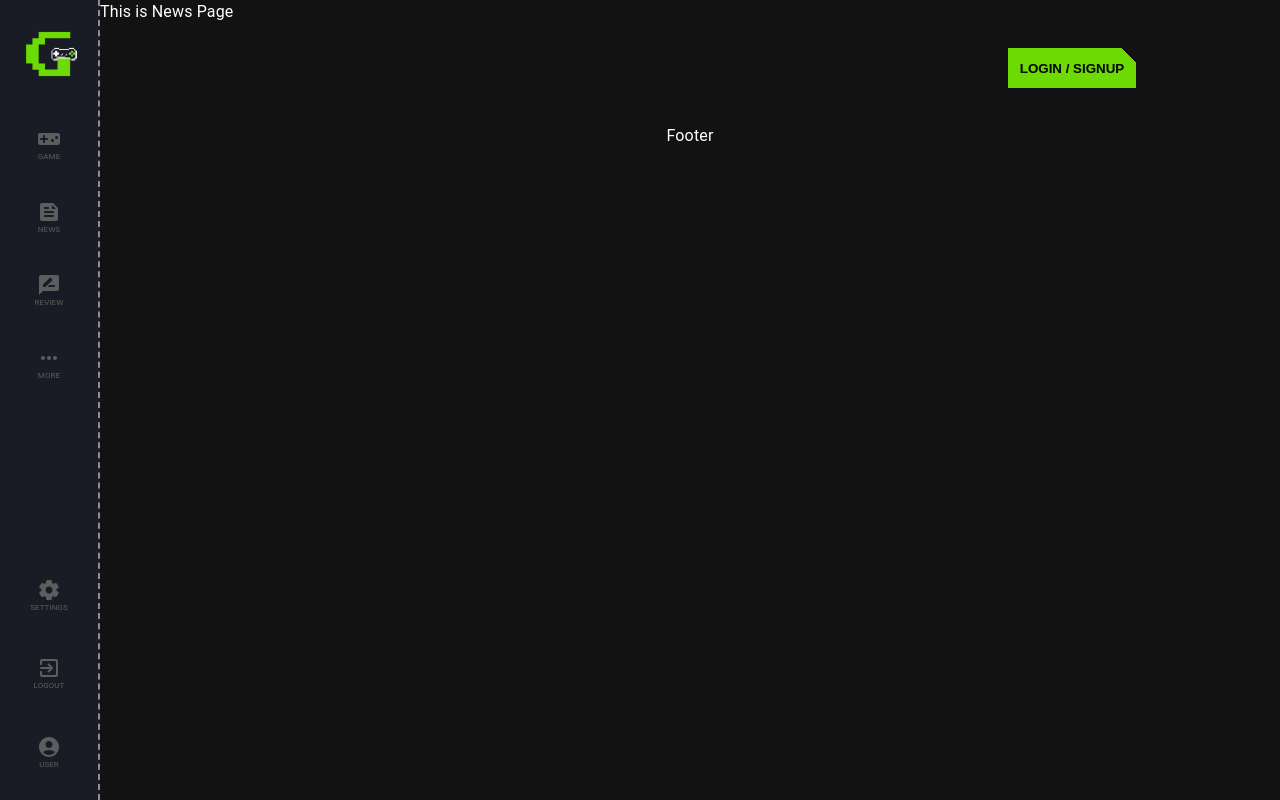
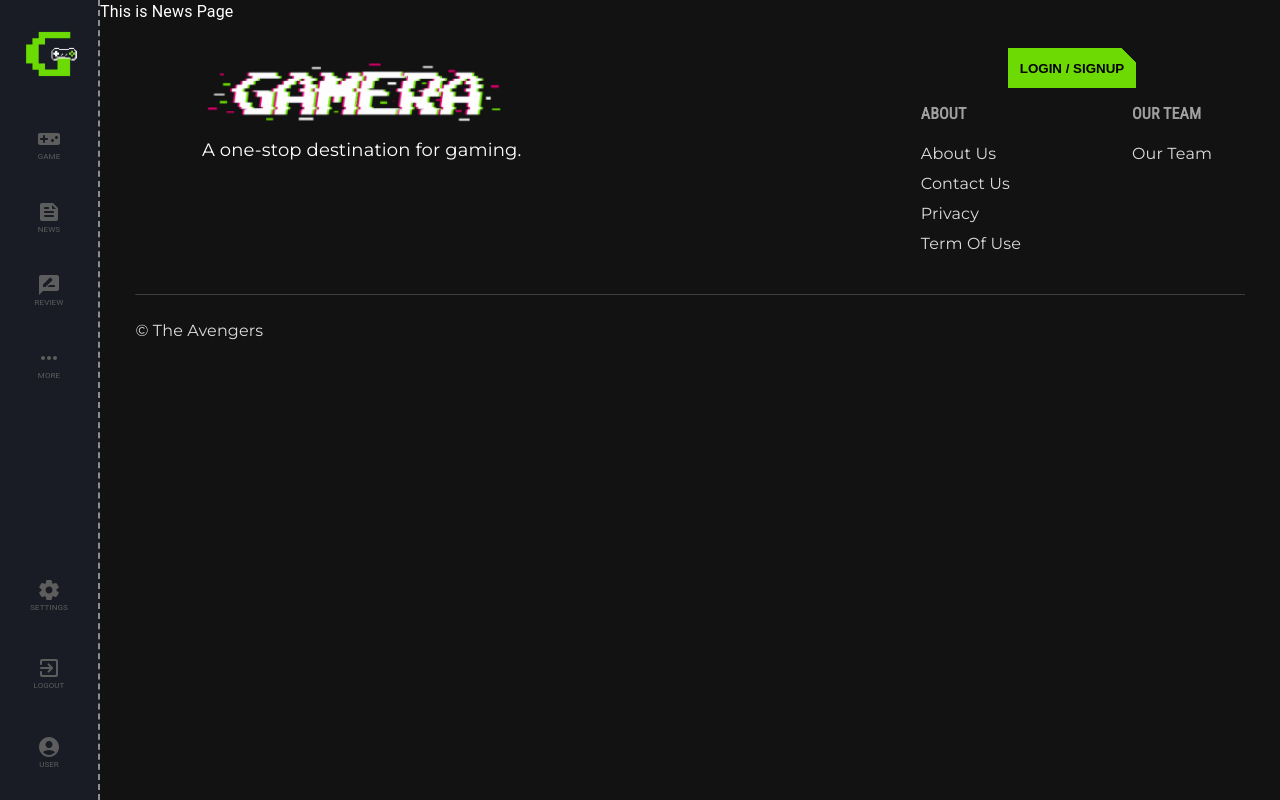
Before and after one commit to The-Avengers-Gamera/gamera-fe, a React (Create React App) app: page /news in a window 1280 px wide. Built offline with nearby package versions, Linux system fonts and the light colour scheme; no server answers.

Commit message:
footer added

```diff
--- /dev/null
+++ b/src/components/Footer/Footer.js
@@ -0,0 +1,63 @@
+import styles from './css/footer.module.css';
+import img from './assets/logo.png';
+
+const Footer = () => {
+  return (
+    <div className={styles.footer}>
+      <div className={styles.container}>
+        <div className={styles.column_logo}>
+          <img
+            className={styles.logo}
+            src={img}
+            alt="Gamera Logo"
+            id="logo"
+          />
+          <p>A one-stop destination for gaming.</p>
+        </div>
+        <div className={styles.column_about}>
+          <h3>ABOUT</h3>
+          <ul>
+            <li>
+              <a href="#aboutUs">About Us</a>
+            </li>
+            <li>
+              <a href="#contactUs">Contact Us</a>
+            </li>
+            <li>
+              <a
+                href="https://www.ziffdavis.com/privacy-policy?refhost=ign.com"
+                target="_blank"
+                rel="noreferrer"
+              >
+                Privacy
+              </a>
+            </li>
+            <li>
+              <a
+                href="https://www.ziffdavis.com/terms-of-use"
+                target="_blank"
+                rel="noreferrer"
+              >
+                Term Of Use
+              </a>
+            </li>
+          </ul>
+        </div>
+
+        <div className={styles.column_team}>
+          <h3>OUR TEAM</h3>
+          <ul>
+            <li>
+              <a href="#ourTeam">Our Team</a>
+            </li>
+          </ul>
+        </div>
+      </div>
+      <hr />
+      <br />
+      <p className={styles.copy}>&copy; The Avengers</p>
+    </div>
+  );
+};
+
+export default Footer;
--- a/src/components/Footer/Footer.tsx
+++ /dev/null
@@ -1,6 +0,0 @@
-import React from 'react';
-import style from './index.module.css';
-
-const Footer = () => <div className={style.container}>Footer</div>;
-
-export default Footer;
--- /dev/null
+++ b/src/components/Footer/css/footer.module.css
@@ -0,0 +1,64 @@
+@import url('https://fonts.googleapis.com/css2?family=Roboto+Condensed:wght@300;400&display=swap');
+@import url('https://fonts.googleapis.com/css2?family=Montserrat:wght@100;400&display=swap');
+
+.footer {
+  text-align: center;
+  margin: 3%;
+}
+
+.container {
+  display: flex;
+  text-align: left;
+}
+
+.column_logo {
+  font-family: 'Montserrat', sans-serif;
+  padding-left: 6%;
+  padding-bottom: 130px;
+  font-size: 18px;
+  font-weight: 500;
+}
+
+.logo {
+  width: 300px;
+}
+
+.column_about {
+  line-height: 30px;
+  padding-top: 40px;
+  padding-left: 36%;
+  padding-right: 10%;
+}
+
+h3 {
+  font-family: 'Roboto Condensed';
+  font-size: 16px;
+  font-weight: 700;
+  color: rgba(255, 255, 255, 0.6);
+}
+
+.column_team {
+  line-height: 30px;
+  padding-top: 40px;
+}
+
+ul {
+  font-family: 'Montserrat', sans-serif;
+  padding-top: 10px;
+  color: rgba(255, 255, 255, 0.85);
+  font: 16px;
+  font-weight: 500;
+}
+
+hr {
+  border-top: 0.5px;
+  opacity: 0.2;
+}
+
+.copy {
+  font-family: 'Montserrat', sans-serif;
+  color: rgba(255, 255, 255, 0.85);
+  text-align: left;
+  font: 18px;
+  font-weight: 500;
+}
--- a/src/components/Footer/index.module.css
+++ /dev/null
@@ -1,5 +0,0 @@
-.container {
-  height: 200px;
-  text-align: center;
-  padding-top: 100px;
-}
--- a/src/components/Footer/index.tsx
+++ /dev/null
@@ -1 +0,0 @@
-export { default } from './Footer';
--- a/src/layouts/Root.tsx
+++ b/src/layouts/Root.tsx
@@ -7,7 +7,7 @@ import styled from 'styled-components';
 import { Outlet } from 'react-router-dom';
 import NavBar from '@/components/NavBar/NavBar';
 import LoginButton from '@/components/LoginButton';
-import Footer from '@/components/Footer';
+import Footer from '@/components/Footer/Footer';
 import SignUpModal from '@/components/SignUpModal';
 import Loginform from '@/components/Login/loginForm';
 
--- a/src/pages/Home/components/BackedBy/css/backedBy.module.css
+++ b/src/pages/Home/components/BackedBy/css/backedBy.module.css
@@ -1,15 +1,20 @@
+.container {
+  text-align: center;
+}
+
 .backed_img {
-  background: url('../assets/backedBy.png') center center no-repeat;
+  /* position: absolute; */
+  background: url('../assets/backedBy.png') no-repeat;
   background-size: cover;
-  width: 1500px;
-  height: 820px;
-  margin-left: 3%;
+  width: 1209px;
+  height: 720px;
+  margin-left: 14%;
 }
 
 @media screen and (min-width: 1200px) and (max-width: 1600px) {
   .backed_img {
     width: 1200px;
-    height: 620px;
+    height: 720px;
     margin-left: 2%;
   }
 }
@@ -18,6 +23,7 @@
   .backed_img {
     width: 1000px;
     height: 620px;
+    margin-left: 2%;
   }
 }
 
@@ -25,12 +31,14 @@
   .backed_img {
     width: 700px;
     height: 420px;
+    margin-left: 2%;
   }
 }
 
 @media screen and (min-width: 300px) and (max-width: 600px) {
   .backed_img {
-    width: 450px;
-    height: 220px;
+    width: 400px;
+    height: 250px;
+    margin-left: 0%;
   }
 }
```
Also changed, not shown: src/components/Footer/assets/logo.png (added).
